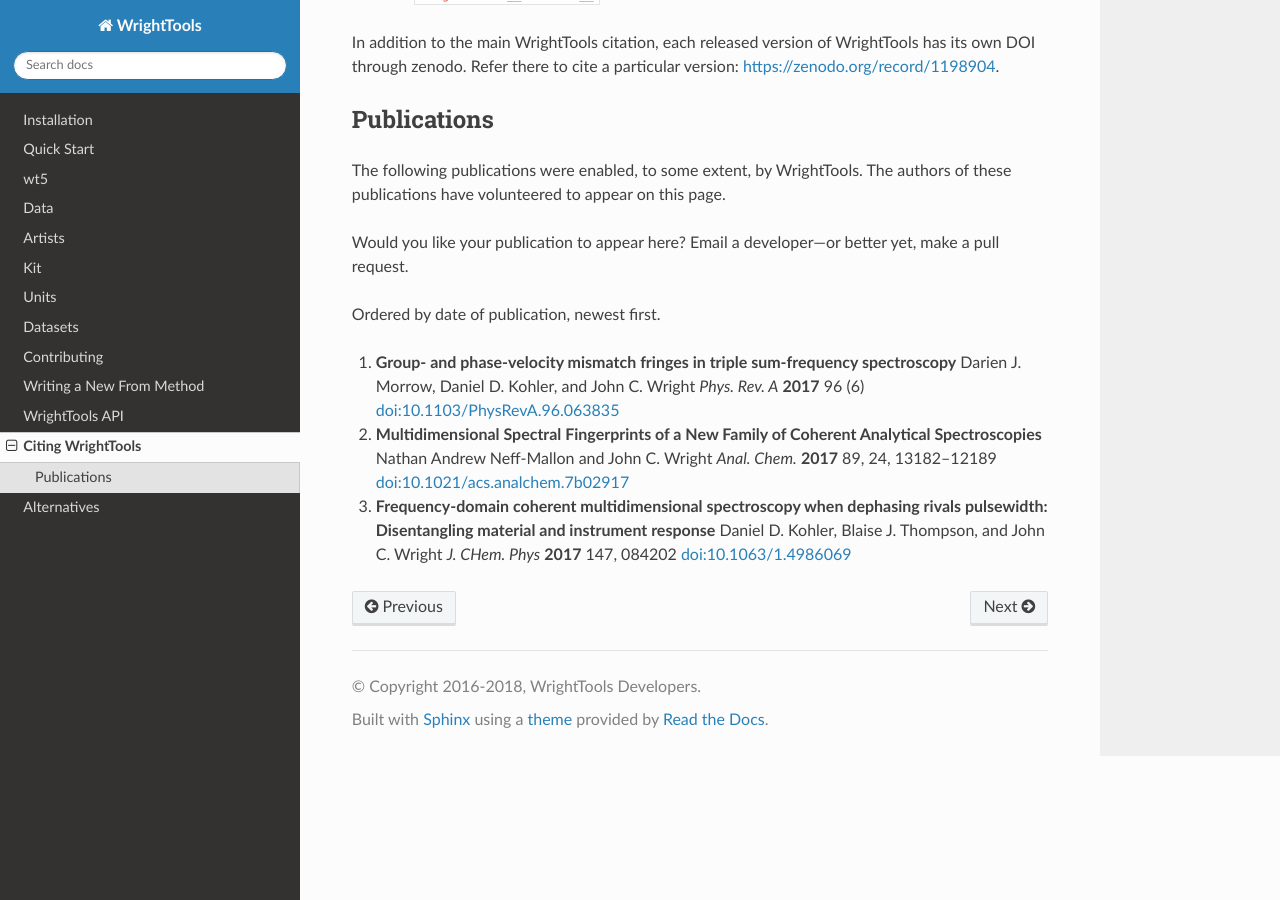
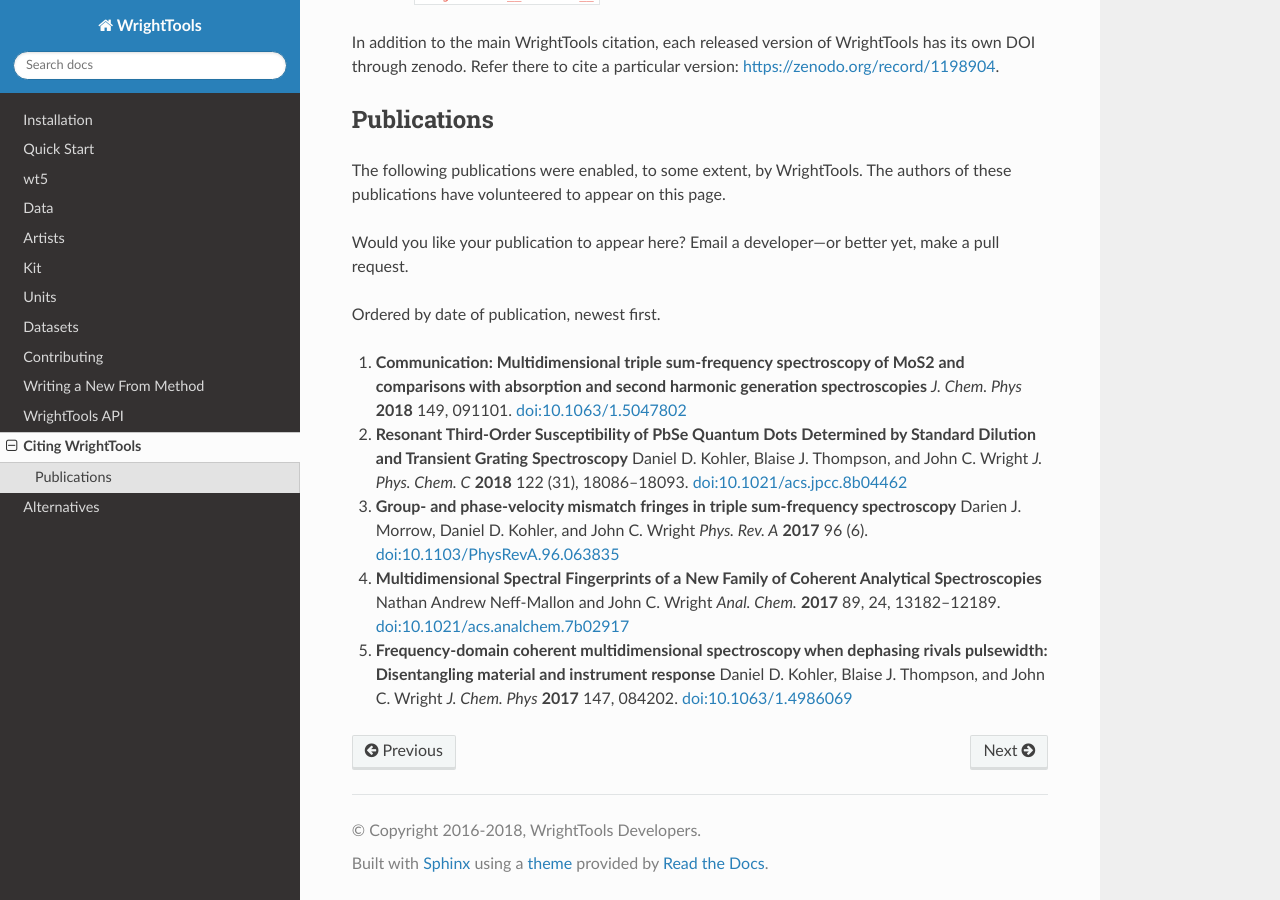
Before and after one commit to wright-group/WrightTools, a Sphinx documentation site: the page built from docs/publications.rst, in a window 1280 px wide and 900 px high, scrolled down 509 px. Built offline with Sphinx 7.4.7 and the Read the Docs theme 2.0.0, drawn with Linux system fonts in a browser that asks for light colours; pages that are not in the unit, such as notebooks, are missing from menus; the version number could not be read and is left out.

Commit message:
Update publications.rst

```diff
--- a/docs/publications.rst
+++ b/docs/publications.rst
@@ -37,18 +37,27 @@ Email a developer---or better yet, make a pull request.
 
 Ordered by date of publication, newest first.
 
+#. **Communication: Multidimensional triple sum-frequency spectroscopy of MoS2 and comparisons with absorption and second        harmonic generation spectroscopies**
+   *J. Chem. Phys* **2018** 149, 091101.
+   `doi:10.1063/1.5047802 <https://doi.org/10.1063/1.5047802>`_
+
+#. **Resonant Third-Order Susceptibility of PbSe Quantum Dots Determined by Standard Dilution and Transient Grating              Spectroscopy**
+   Daniel D. Kohler, Blaise J. Thompson, and John C. Wright
+   *J. Phys. Chem. C* **2018** 122 (31), 18086--18093.
+   `doi:10.1021/acs.jpcc.8b04462 <https://doi.org/10.1021/acs.jpcc.8b04462>`_
+
 #. **Group- and phase-velocity mismatch fringes in triple sum-frequency spectroscopy**
    Darien J. Morrow, Daniel D. Kohler, and John C. Wright
-   *Phys. Rev. A* **2017** 96 (6)
+   *Phys. Rev. A* **2017** 96 (6).
    `doi:10.1103/PhysRevA.96.063835 <https://doi.org/10.1103/PhysRevA.96.063835>`_
 
 #. **Multidimensional Spectral Fingerprints of a New Family of Coherent Analytical Spectroscopies**
    Nathan Andrew Neff-Mallon and John C. Wright
-   *Anal. Chem.* **2017** 89, 24, 13182--12189
+   *Anal. Chem.* **2017** 89, 24, 13182--12189.
    `doi:10.1021/acs.analchem.7b02917 <https://doi.org/10.1021/acs.analchem.7b02917>`_
 
 #. **Frequency-domain coherent multidimensional spectroscopy when dephasing rivals pulsewidth:
    Disentangling material and instrument response**
    Daniel D. Kohler, Blaise J. Thompson, and John C. Wright
-   *J. CHem. Phys* **2017** 147, 084202
+   *J. Chem. Phys* **2017** 147, 084202.
    `doi:10.1063/1.4986069 <https://doi.org/10.1063/1.4986069>`_
```
